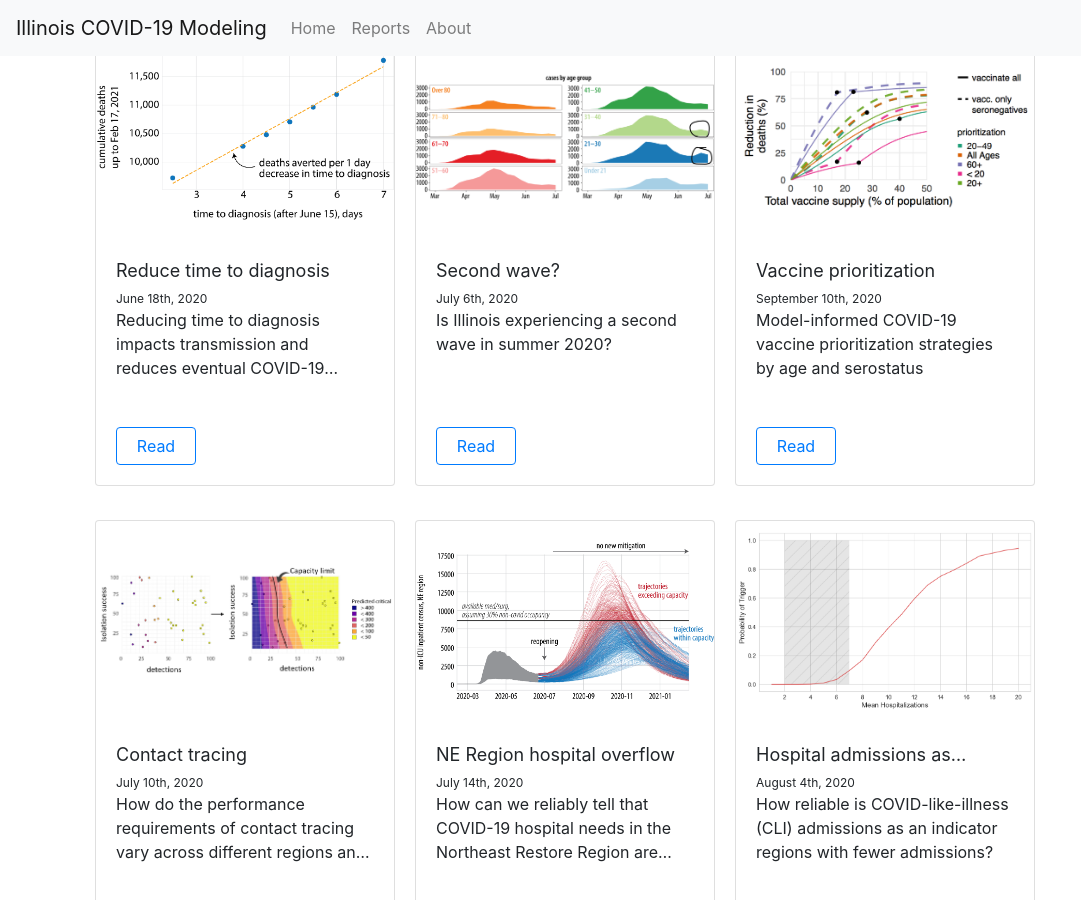
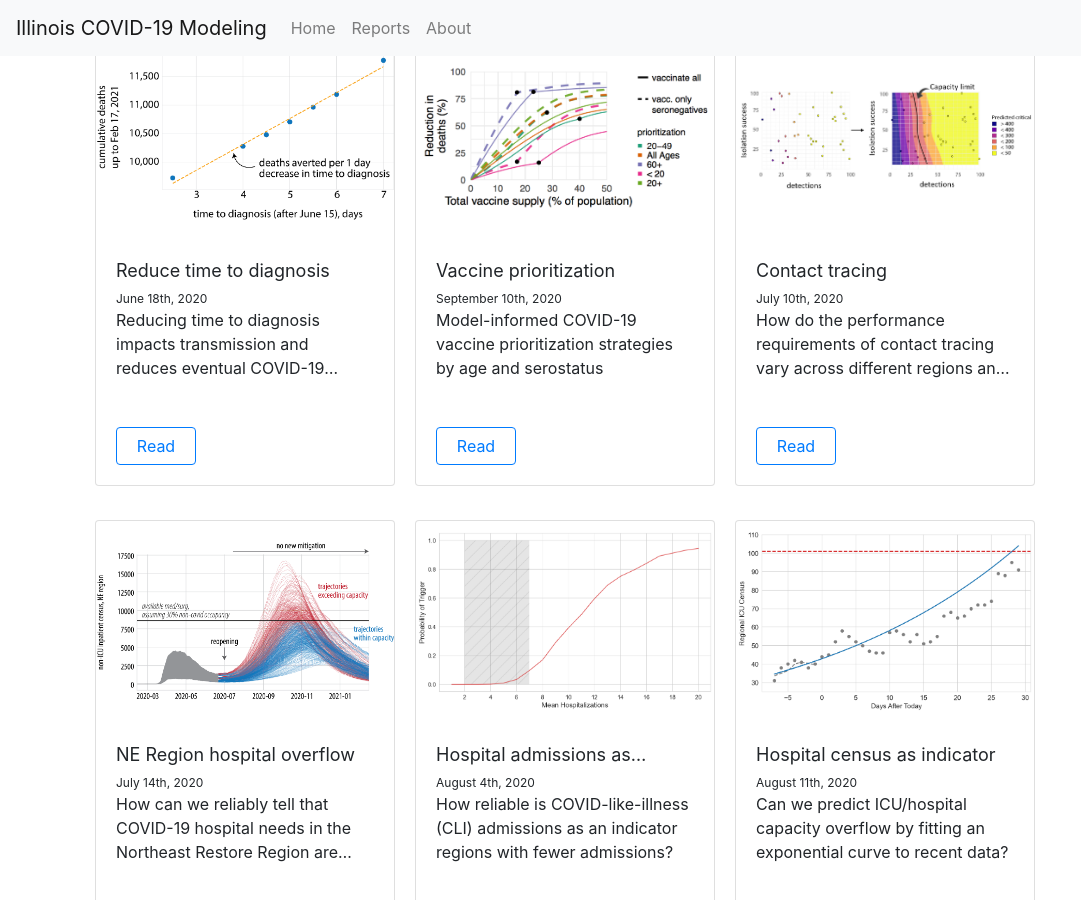
Before and after one commit to rohandandavati/rohandandavati.github.io, a Jekyll site: the page built from reports.html, in a window 1280 px wide and 900 px high, scrolled down 548 px. Shown: the whole window, without its empty margins (0-1081 px from the left). Built offline with Jekyll 4.4.1, drawn with Linux system fonts in a browser that asks for light colours; nearby versions of some CDN libraries; a script that is not in the unit is left out.

Commit message:
reports trim

```diff
--- a/_data/reports.yml
+++ b/_data/reports.yml
@@ -22,12 +22,6 @@
   image_path: /images/200618_faster_testing_deaths_averted_per_day.png
   description: >
     Reducing time to diagnosis impacts transmission and reduces eventual COVID-19 deaths.
-- name: Second wave?
-  date: July 6th, 2020
-  path: /reports/20200706_second_wave.pdf
-  image_path: /images/200706_second_wave_cases_by_age.png
-  description: >
-    Is Illinois experiencing a second wave in summer 2020?
 - name: Vaccine prioritization
   date: September 10th, 2020
   path: https://www.medrxiv.org/content/10.1101/2020.09.08.20190629v2
--- a/about.html
+++ b/about.html
@@ -24,7 +24,7 @@ title: About
     We continuously perform other analyses of pandemic dynamics, some of which are featured on the Reports page.</p>
     <p>Code for University of Chicago's simulation model is available <a href="https://github.com/cobeylab/covid_IL">here</a>. The University of Chicago group is estimating \(R_t\) using methods in <a href="https://github.com/epiforecasts/EpiNow2">EpiNow2</a> to hospital admissions with COVID-like illness, which have tracked actual COVID-19 admissions very well. These estimates are checked against the \(R_t\) derived from the infection rates that are inferred from the dynamical model.</p>
     <p>Code for Northwestern's simulation model is available <a href="https://github.com/numalariamodeling/covid-chicago">here</a>. Northwestern is estimating \(R_t\) by
-        applying the <a href="https://cran.r-project.org/web/packages/EpiEstim/index.html">EpiEstim package</a> to the timeseries of daily new infections inferred from the simulation models.</p>
+        applying the <a href="https://pypi.org/project/epyestim/">epyestim package</a> to the timeseries of daily new infections inferred from the simulation models.</p>
     <p>Case and death data shown on the landing page are aggregated from <a href="https://www.dph.illinois.gov/covid19/covid19-statistics"> county-level public data from IDPH </a>.</p>
     <h2>About the modeling teams</h2>
     <p>The <a href="https://cobeylab.uchicago.edu/">Cobey Lab</a> at the University of Chicago is an infectious disease modeling group with expertise in respiratory pathogens.
```
Also changed, not shown: 2 other files.
